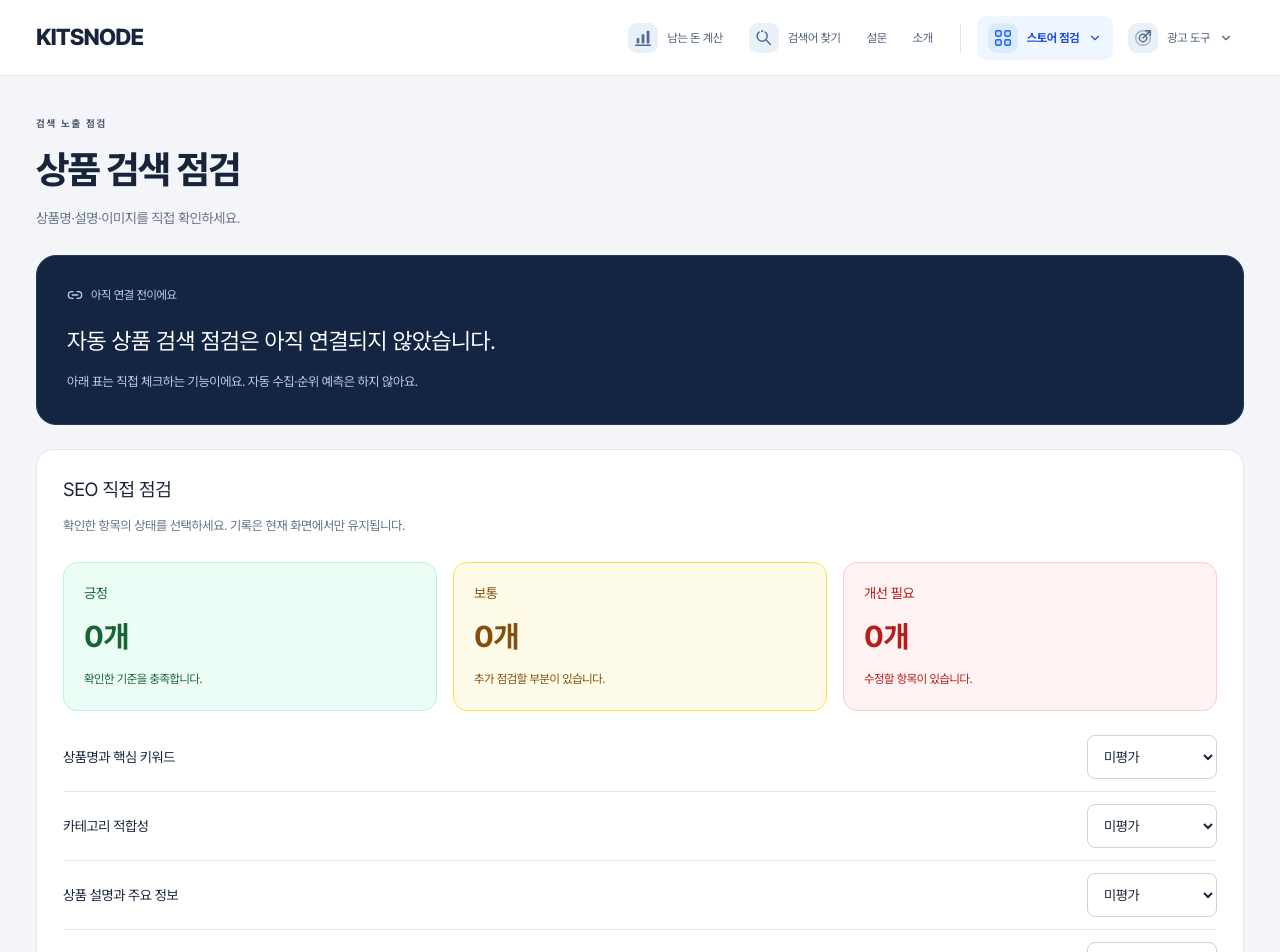
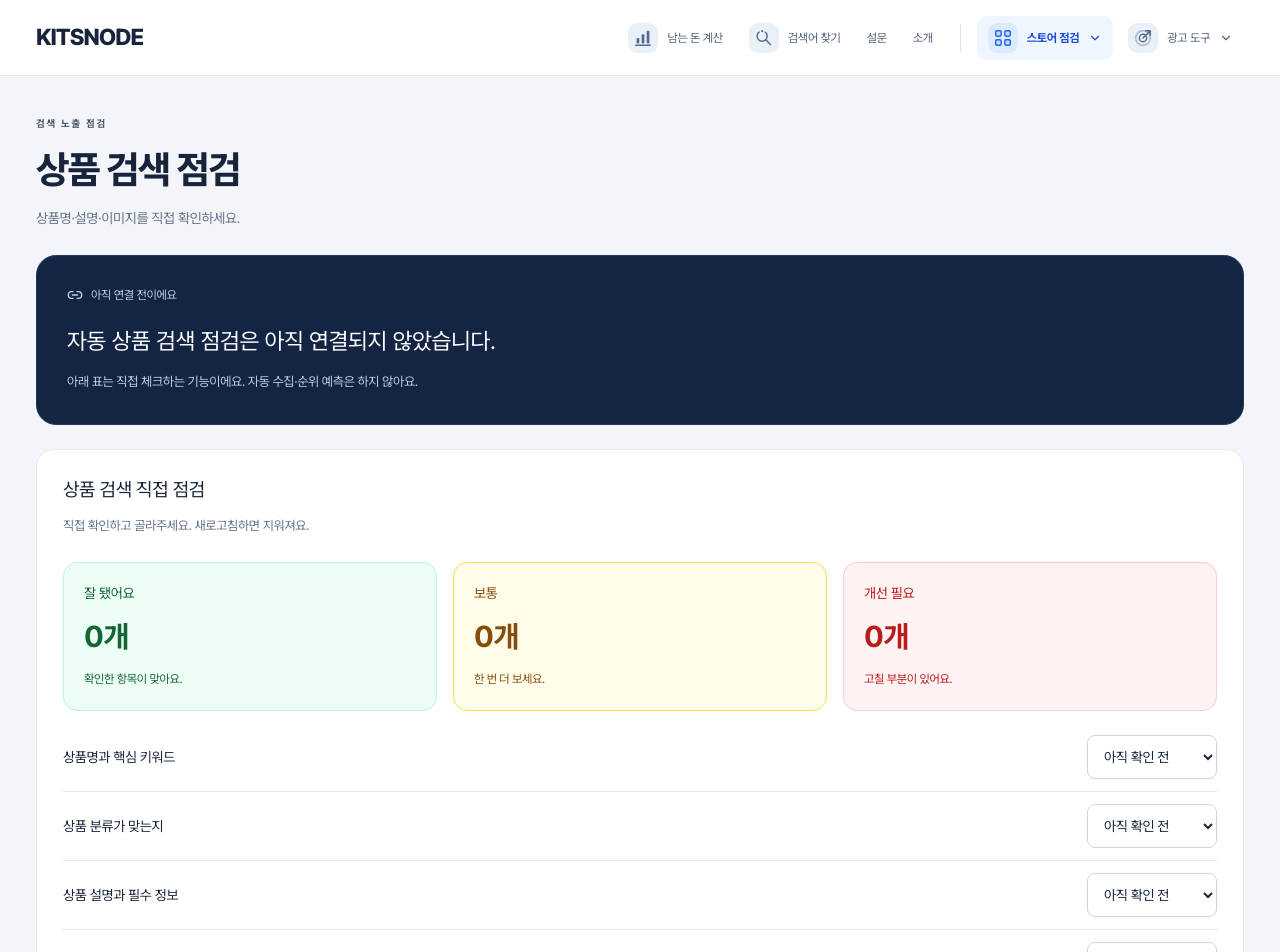
Before and after one commit to heetae1120/Kitsnode, a Next.js app: page /tools/seo in a window 1280 px wide. Shown: the top 952 px of the page. Built offline with nearby package versions, Linux system fonts and the light colour scheme.

Commit message:
Make product search checklist easy to read

```diff
--- a/src/components/seo-checklist.tsx
+++ b/src/components/seo-checklist.tsx
@@ -1,17 +1,17 @@
 "use client";
 import { useState } from "react";
-const checks = ["상품명과 핵심 키워드", "카테고리 적합성", "상품 설명과 주요 정보", "이미지 대체 텍스트", "모바일 화면 가독성"];
+const checks = ["상품명과 핵심 키워드", "상품 분류가 맞는지", "상품 설명과 필수 정보", "이미지를 설명하는 글", "휴대폰에서 읽기 쉬운지"];
 const statuses = [
-  { id: "positive", label: "긍정", text: "확인한 기준을 충족합니다." },
-  { id: "normal", label: "보통", text: "추가 점검할 부분이 있습니다." },
-  { id: "improve", label: "개선 필요", text: "수정할 항목이 있습니다." },
+  { id: "positive", label: "잘 됐어요", text: "확인한 항목이 맞아요." },
+  { id: "normal", label: "보통", text: "한 번 더 보세요." },
+  { id: "improve", label: "개선 필요", text: "고칠 부분이 있어요." },
 ] as const;
 export function SeoChecklist({ onValuesChange }: { onValuesChange?: (values: Record<string, string>) => void } = {}) {
   const [values, setValues] = useState<Record<string, string>>({});
   return (
     <section className="workspace-panel" aria-labelledby="seo-checklist-title">
-      <h2 id="seo-checklist-title">SEO 직접 점검</h2>
-      <p>확인한 항목의 상태를 선택하세요. 기록은 현재 화면에서만 유지됩니다.</p>
+      <h2 id="seo-checklist-title">상품 검색 직접 점검</h2>
+      <p>직접 확인하고 골라주세요. 새로고침하면 지워져요.</p>
       <div className="seo-status-grid">
         {statuses.map((status) => (
           <article key={status.id} className={`seo-status ${status.id}`}>
@@ -31,13 +31,13 @@ export function SeoChecklist({ onValuesChange }: { onValuesChange?: (values: Rec
               value={values[check] || ""}
               onChange={(e) => { const next = { ...values, [check]: e.target.value };setValues(next);onValuesChange?.(next); }}
             >
-              <option value="">미평가</option>
+              <option value="">아직 확인 전</option>
               {statuses.map((s) => <option key={s.id} value={s.id}>{s.label}</option>)}
             </select>
           </label>
         ))}
       </div>
-      <p className="workspace-footnote">미평가 {checks.length - Object.values(values).filter(Boolean).length}개 · 직접 점검 결과이며 자동 SEO 점수가 아닙니다.</p>
+      <p className="workspace-footnote">아직 확인 전 {checks.length - Object.values(values).filter(Boolean).length}개 · 직접 체크한 결과예요. 자동 점수는 아니에요.</p>
     </section>
   );
 }
```
